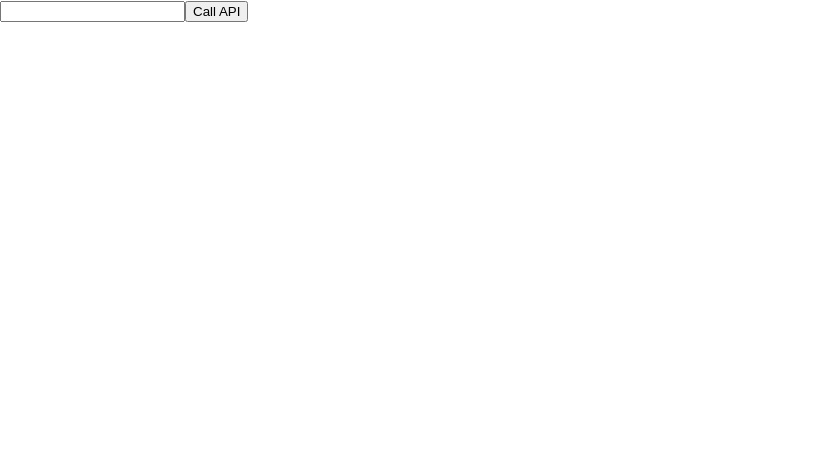
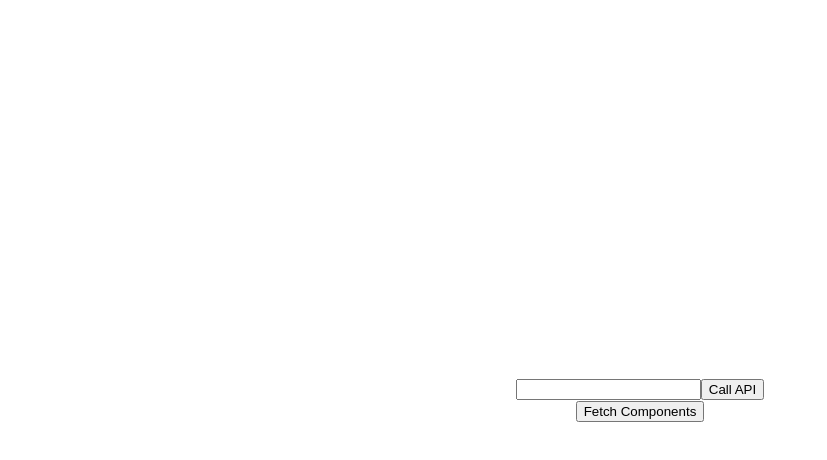
Before and after one commit to Harrison-Wright-PAR/DynamicDashboard, a React (Create React App) app in the folder ReactApp/: page / in a window 1280 px wide. Shown: the top 460 px of the page, without its empty margins (0-827 px from the left). Built offline with nearby package versions, Linux system fonts and the light colour scheme.

Commit message:
dynamic rendering working!

```diff
--- a/ReactApp/package.json
+++ b/ReactApp/package.json
@@ -12,6 +12,7 @@
     "@types/react-dom": "^18.2.7",
     "react": "^18.2.0",
     "react-dom": "^18.2.0",
+    "react-json-view-lite": "^0.9.8",
     "react-scripts": "5.0.1",
     "typescript": "^4.9.5",
     "web-vitals": "^2.1.4"
--- a/ReactApp/src/App.css
+++ b/ReactApp/src/App.css
@@ -28,10 +28,32 @@
   color: #61dafb;
 }
 
+.center-box {
+  display: flex;
+  justify-content: center;
+  align-items: center;
+  height: 100vh;
+  flex-direction:column;
+}
+
+.response-box {
+  border: 1px solid #ccc;
+  padding: 10px;
+  margin-top: 10px;
+  white-space: pre-wrap;
+}
+
+.json-view-container {
+  display: flex;
+  flex-direction: column;
+  margin-top: 10px;
+}
+
 @keyframes App-logo-spin {
   from {
     transform: rotate(0deg);
   }
+
   to {
     transform: rotate(360deg);
   }
--- a/ReactApp/src/App.tsx
+++ b/ReactApp/src/App.tsx
@@ -1,24 +1,71 @@
 import React, { useState } from 'react';
 import Api from './services/openAIApi';
+import './App.css';
+import { JsonView, allExpanded, darkStyles } from 'react-json-view-lite';
+import 'react-json-view-lite/dist/index.css';
+import HelloUser from './components/helloUser';
+import SalesReport from './components/salesReport';
+
+type ComponentMap = {
+  [key: string]: React.ComponentType<any>;
+}
+
+const componentMap: ComponentMap = {
+  HelloUser: HelloUser,
+  SalesReport: SalesReport,
+}
 
 function App() {
   const [inputValue, setInputValue] = useState('');
   const [apiResponse, setApiResponse] = useState('');
+  const [components, setComponents] = useState([]);
 
   const handleButtonClick = async () => {
     const api = new Api();
     setApiResponse("Calling API...");
     const response = await api.generate(inputValue);
-    setApiResponse(JSON.stringify(response['choices'][0]['message']['content']));
+    setApiResponse(response);
+  };
+
+  const fetchComponents = async () => {
+    const api = new Api();
+    setApiResponse("Calling API...");
+    const response = await api.fetchComponents();
+    console.log(response);
+    setComponents(response['components']);
+    setApiResponse(response);
   };
 
   return (
-    <div>
-      <input type="text" value={inputValue} onChange={(e) => setInputValue(e.target.value)} />
-      <button onClick={handleButtonClick}>Call API</button>
-      <p>{apiResponse}</p>
+    <div className="center-box">
+      <div>
+        <input type="text" value={inputValue} onChange={(e) => setInputValue(e.target.value)} />
+        <button onClick={handleButtonClick}>Call API</button>
+      </div>
+      {apiResponse && (
+        <div className="json-view-container">
+          <JsonView data={apiResponse} shouldInitiallyExpand={allExpanded} style={darkStyles} />
+        </div>
+      )}
+      <div>
+        <button onClick={() => fetchComponents()}>Fetch Components</button>
+        {components && components.length > 0 && (
+          components.map((component: any) => {
+            const Component = componentMap[component['name']];
+            if (Component) {
+              return <Component key={component.id} />;
+            } else {
+              console.error(`Component with name ${component['name']} not found in componentMap`);
+              return null;
+            }
+          })
+        )}
+      </div>
     </div>
   );
+
+
 }
 
+
 export default App;
--- /dev/null
+++ b/ReactApp/src/components/helloUser.tsx
@@ -0,0 +1,8 @@
+'use client'
+export default function HelloUser() {
+    return (
+      <div>
+        <h1>Hello!</h1>
+      </div>
+    );
+  }
--- /dev/null
+++ b/ReactApp/src/components/salesReport.tsx
@@ -0,0 +1,21 @@
+export default function SalesReport() {
+    // if(startDate === undefined || endDate === undefined || dataPoints === undefined) {
+    //     return <span>No Data!</span>
+    // }
+    return (
+      <div>
+        <h1>Sales Report</h1>
+        {/* <p>Start Date: {startDate}</p> */}
+        {/* <p>End Date: {endDate}</p> */}
+        {/* <ul>
+          {dataPoints ? dataPoints.map((dataPoint, index) => (
+            <li key={index}>
+              <p>Time: {dataPoint.time}</p>
+              <p>Price: {dataPoint.price}</p>
+              <p>Quantity: {dataPoint.quantity}</p>
+            </li>
+          )) : "no data!"}
+        </ul> */}
+      </div>
+    );
+  }
--- a/ReactApp/src/services/openAIApi.tsx
+++ b/ReactApp/src/services/openAIApi.tsx
@@ -16,6 +16,16 @@ export default class Api {
         }
     }
 
+    public async fetchComponents(userInput: string = "") {
+        try {
+            const components = await fetch("/components", { method: "POST" });
+            console.log(components);
+            return components.json();
+        } catch (error: any) {
+            console.error(error);
+        }
+    }
+
     public generatePrompt(animal: string) {
         const capitalizedAnimal =
             animal[0].toUpperCase() + animal.slice(1).toLowerCase();
```
Also changed, not shown: 2 other files (tests, documents, lock files or other folders).
